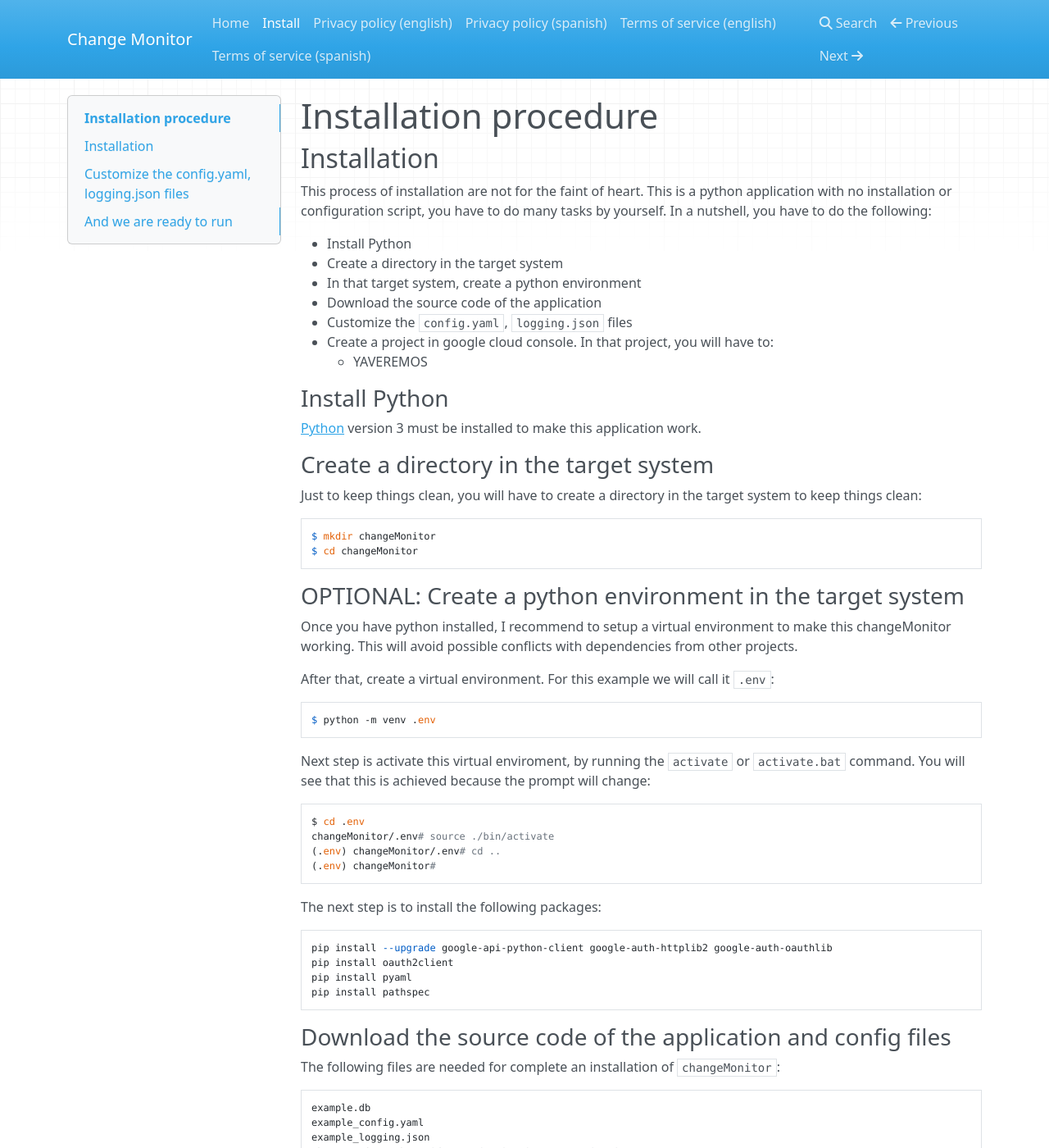
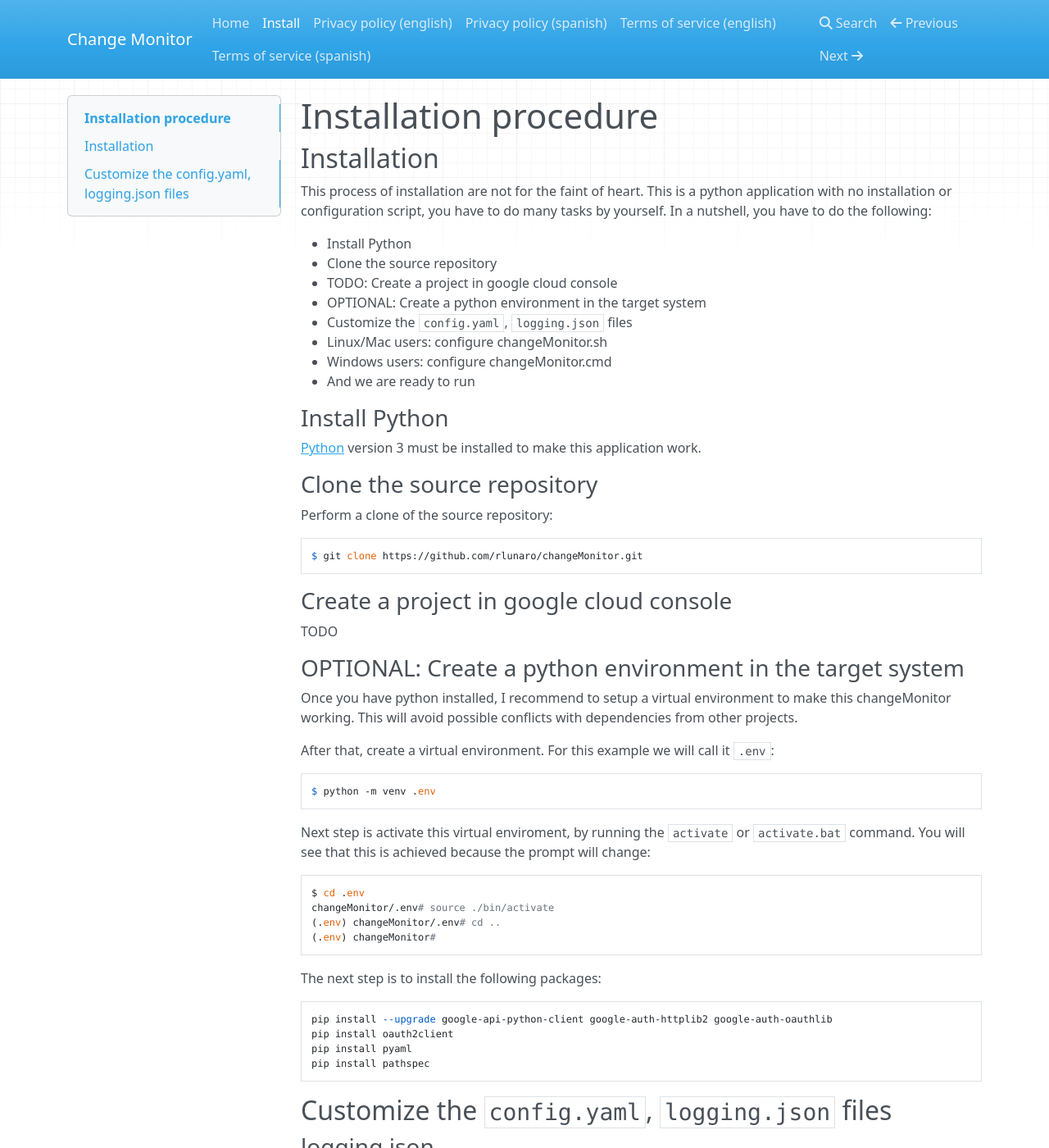
Before and after one commit to rlunaro/changeMonitor, an MkDocs documentation site: the page built from docs/install.md, in a window 1280 px wide and 1400 px high. Shown: the whole window at 82% size. Built offline with MkDocs 1.6.1, drawn with Linux system fonts in a browser that asks for light colours; nearby versions of some CDN libraries; some of the changed text lies outside the part shown.

Commit message:
minor fixings

````diff
--- a/docs/install.md
+++ b/docs/install.md
@@ -11,26 +11,30 @@ script, you have to do many tasks by yourself. In a nutshell,
 you have to do the following:
 
   * Install Python
-  * Create a directory in the target system
-  * In that target system, create a python environment
-  * Download the source code of the application
+  * Clone the source repository
+  * TODO: Create a project in google cloud console
+  * OPTIONAL: Create a python environment in the target system
   * Customize the ```config.yaml```, ```logging.json``` files
-  * Create a project in google cloud console. In that project,
-  you will have to:
-    * YAVEREMOS
+  * Linux/Mac users: configure changeMonitor.sh
+  * Windows users: configure changeMonitor.cmd
+  * And we are ready to run
+
 
 ### Install Python
 
 [Python](https://www.python.org) version 3 must be installed to
 make this application work.
 
-### Create a directory in the target system
+### Clone the source repository
 
-Just to keep things clean, you will have to create a
-directory in the target system to keep things clean:
+Perform a clone of the source repository:
 
-    $ mkdir changeMonitor
-    $ cd changeMonitor
+    $ git clone https://github.com/rlunaro/changeMonitor.git
+
+
+### Create a project in google cloud console
+
+TODO
 
 ### OPTIONAL: Create a python environment in the target system
 
@@ -58,19 +62,6 @@ The next step is to install the following packages:
     pip install oauth2client
     pip install pyaml
     pip install pathspec
-
-### Download the source code of the application and config files
-
-The following files are needed for complete an installation of
-```changeMonitor```:
-
-    example.db
-    example_config.yaml
-    example_logging.json
-    changeMonitor.sh  # if your destination system is Linux/Mac
-    changeMonitor.cmd # if your destination system is Windows
-    main.py
-    gmail.py
 
 
 ## Customize the ```config.yaml```, ```logging.json``` files
@@ -171,7 +162,7 @@
 of the various emails sents by the application. They are auto-explicative.
 
 
-### Linux/Mac users: changeMonitor.sh
+### Linux/Mac users: configure changeMonitor.sh
 
 You have to configure properly the script ```changeMonitor.sh```. Edit it, and
 perform the following change:
@@ -185,20 +176,20 @@ to this script by running:
 
    $ chmod u+x changeMonitor.sh
 
-### Windows users: changeMonitor.cmd
+### Windows users: configure changeMonitor.cmd
 
 The same changes done for the linux script have to be made for the windows users
 on this line:
 
     set change_monitor_home=CONFIGURE HERE
 
-## And we are ready to run
+### And we are ready to run
 
 Now you can run the application like this:
 
     $ ./change_monitor.cmd
 
-### Running for the first time
+#### Running for the first time
 
 **The first time** you run the application, it will request for permission
 to access your google drive and gmail showing a screen like this:
````
Also changed, not shown: 3 other files.
